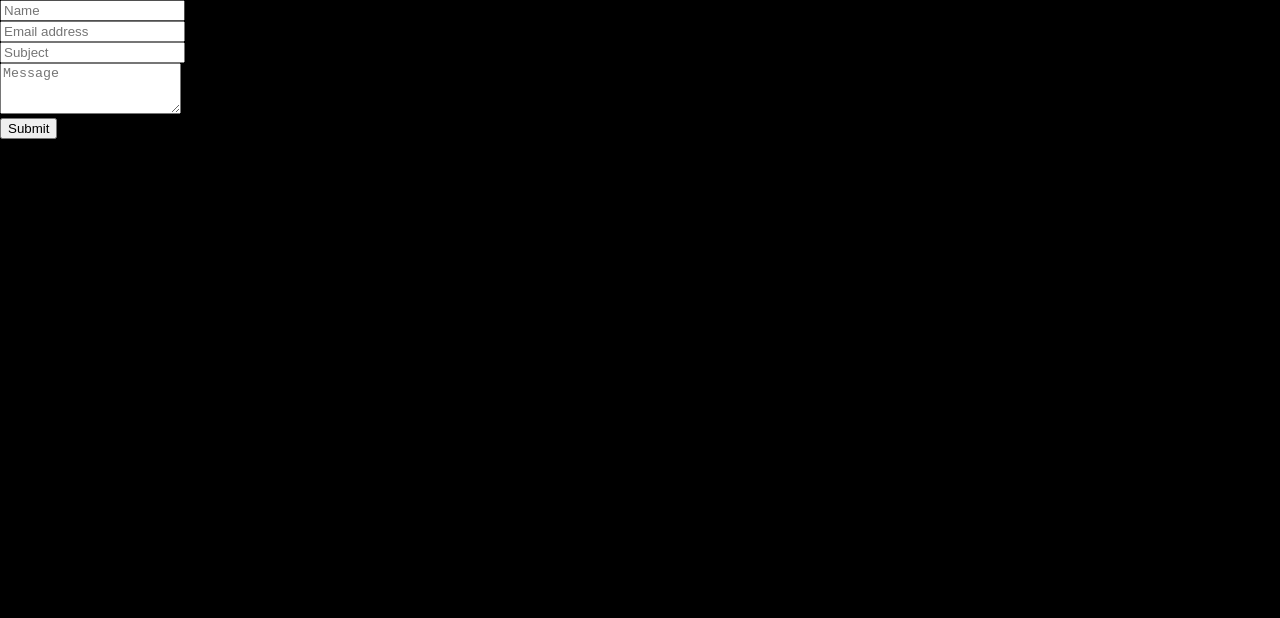
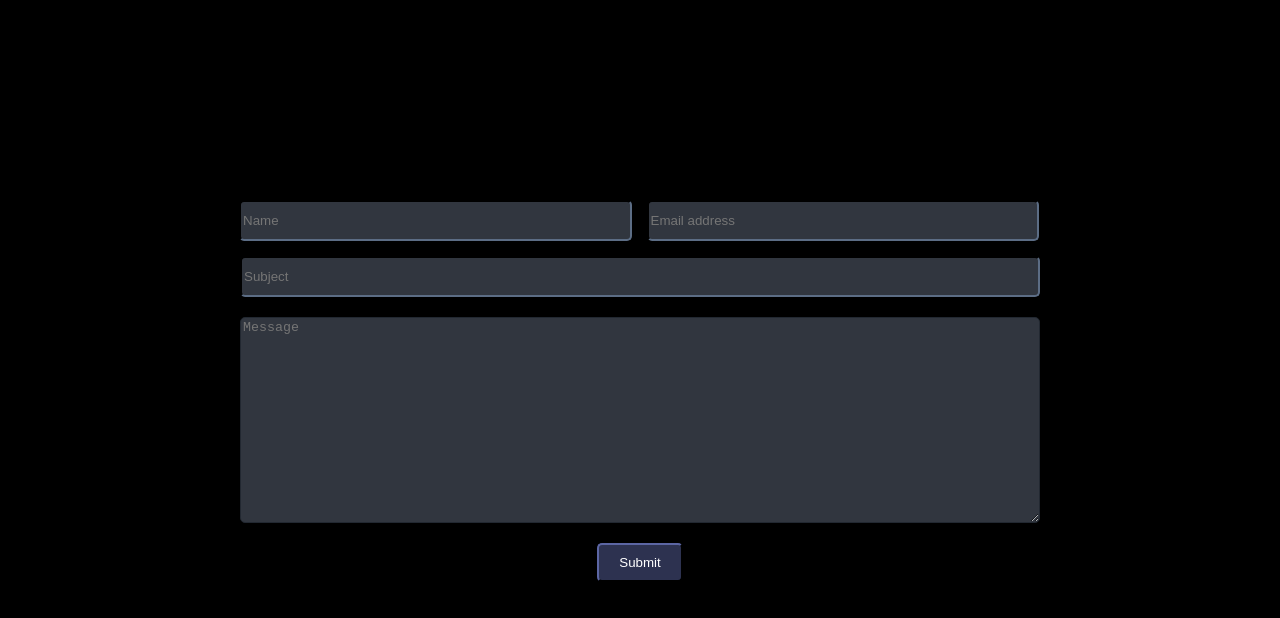
Before and after one commit to dbo-keeganpatton/React.js_personal_site, a React (Create React App) app: page /contact in a window 1280 px wide. Shown: the top 618 px of the page. Built offline with nearby package versions, Linux system fonts and the light colour scheme.

Commit message:
add contact page and CSS

```diff
--- a/src/App.js
+++ b/src/App.js
@@ -1,6 +1,6 @@
 import React from 'react';
 import { StrictMode } from 'react';
-import './App.css';
+import './MainPage.css';
 import AppRoutes from "./Routes";
 
 
--- /dev/null
+++ b/src/ContactForm.css
@@ -0,0 +1,99 @@
+/******************************
+	  App Style and Fonts
+******************************/
+.body {
+    display: flex;
+    justify-content: center; /* Centers horizontally */
+    align-items: center; /* Centers vertically */
+    height: 100vh;
+    width: 100vw;
+}
+
+form {
+    display: flex;
+    flex-direction: column;
+    align-items: center;
+    height: 50%;
+	width: 100%;
+    max-width: 800px;
+}
+
+.row {
+    display: flex;
+    width: 100%;
+    justify-content: space-between;
+    margin-bottom: 15px;
+	margin-right: 2px;
+}
+
+.col1 {
+    display: flex;
+    flex-direction: column;
+    width: 50%;
+	padding-right: 15px;
+	height: 100%;
+}
+
+.col1_1 {
+    display: flex;
+    flex-direction: column;
+    width: 50%;
+	height: 100%;
+}
+
+.col2 {
+    display: flex;
+    flex-direction: column;
+    width: 100%;
+}
+
+.col3 {
+    display: flex;
+    flex-direction: column;
+    width: 100%;
+	margin-top: 20px;
+}
+
+
+textarea {
+	color: white;
+	background: #31363F;
+	border-radius: 5px;
+	border-color: #222831;
+	height: 200px;
+	outline: none;
+}
+
+input {
+	color: white;
+	background: #31363F;
+	border-radius: 5px;
+	border-color: #222831;
+	height: 35px;
+	outline: none;
+}
+
+
+
+.errorMessage {
+    color: red;
+    font-size: 12px;
+}
+
+.submit-btn {
+    background-color: #2D3250;
+    color: white;
+    padding: 10px 20px;
+    border-radius: 5px;
+	border-color: #2D3250;
+    cursor: pointer;
+    margin-top: 20px;
+}
+
+.alert {
+    margin-top: 20px;
+    width: 100%;
+	color: white;
+	text-align: center;
+	margin-bottom: 5px;
+}
--- a/src/pages/contactForm.js
+++ b/src/pages/contactForm.js
@@ -1,7 +1,9 @@
-
 import { useForm } from 'react-hook-form';
 import emailjs from 'emailjs-com';
 import { useState } from 'react';
+import "../ContactForm.css";
+
+
 
 const ContactForm = () => {
     const {
@@ -18,25 +20,18 @@ const ContactForm = () => {
         type: '',
     });
 
-  // Shows alert message for form submission feedback
     const toggleAlert = (message, type) => {
         setAlertInfo({ display: true, message, type });
-
-    // Hide alert after 5 seconds
         setTimeout(() => {
             setAlertInfo({ display: false, message: '', type: '' });
         }, 5000);
     };
 
-  // Function called on submit that uses emailjs to send email of valid contact form
     const onSubmit = async (data) => {
-    // Destructure data object
         const { name, email, subject, message } = data;
         try {
-      // Disable form while processing submission
             setDisabled(true);
 
-      // Define template params
             const templateParams = {
                 name,
                 email,
@@ -44,56 +39,36 @@ const ContactForm = () => {
                 message,
             };
 
-      // Use emailjs to email contact form data
             await emailjs.send(
-        process.env.REACT_APP_SERVICE_ID,
-        process.env.REACT_APP_TEMPLATE_ID,
+                process.env.REACT_APP_EMAILJS_SERVICE_ID,
+                process.env.REACT_APP_EMAILJS_TEMPLATE_ID,
                 templateParams,
-        process.env.REACT_APP_PUBLIC_KEY
+                process.env.REACT_APP_EMAILJS_PUBLIC_KEY
             );
 
-      // Display success alert
             toggleAlert('Form submission was successful!', 'success');
         } catch (e) {
             console.error(e);
-      // Display error alert
             toggleAlert('Uh oh. Something went wrong.', 'danger');
         } finally {
-      // Re-enable form submission
             setDisabled(false);
-      // Reset contact form fields after submission
             reset();
         }
     };
 
+
+
 	return (
-    <div className='ContactForm'>
-      <div className='container'>
-        <div className='row'>
-          <div className='col-12 text-center'>
-            <div className='contactForm'>
+        <div className='body'>
             <form id='contact-form' onSubmit={handleSubmit(onSubmit)} noValidate>
-                {/* Alert Message */}
                 {alertInfo.display && (
-                  <div
-                    className={`alert alert-${alertInfo.type} alert-dismissible mt-5`}
-                    role='alert'
-                  >
+                    <div className={`alert alert-${alertInfo.type} alert-dismissible`} role='alert'>
                         {alertInfo.message}
-                    <button
-                      type='button'
-                      className='btn-close'
-                      data-bs-dismiss='alert'
-                      aria-label='Close'
-                      onClick={() =>
-                        setAlertInfo({ display: false, message: '', type: '' })
-                      } // Clear the alert when close button is clicked
-                    ></button>
                     </div>
                 )}
-                {/* Row 1 of form */}
-                <div className='row formRow'>
-                  <div className='col-6'>
+
+                <div className='row'>
+                    <div className='col1'>
                         <input
                             type='text'
                             name='name'
@@ -104,13 +79,13 @@ const ContactForm = () => {
                                     message: 'Please use 30 characters or less'
                                 }
                             })}
-                      className='form-control formInput'
                             placeholder='Name'
                             disabled={disabled}
-                    ></input>
-                    {errors.name && <span className='errorMessage'>{errors.name.message}</span>}
+                        />
+                        {errors.name && <span>{errors.name.message}</span>}
                     </div>
-                  <div className='col-6'>
+
+                    <div className='col1_1'>
                         <input
                             type='email'
                             name='email'
@@ -118,18 +93,14 @@ const ContactForm = () => {
                                 required: true,
                                 pattern: /^[a-zA-Z0-9.!#$%&’*+/=?^_`{|}~-]+@[a-zA-Z0-9-]+(?:\.[a-zA-Z0-9-]+)*$/
                             })}
-                      className='form-control formInput'
                             placeholder='Email address'
                             disabled={disabled}
-                    ></input>
-                    {errors.email && (
-                      <span className='errorMessage'>Please enter a valid email address</span>
-                    )}
+                        />
+                        {errors.email && <span className='errorMessage'>Please enter a valid email address</span>}
                     </div>
                 </div>
-                {/* Row 2 of form */}
-                <div className='row formRow'>
-                  <div className='col'>
+
+                <div className='col2'>
                     <input
                         type='text'
                         name='subject'
@@ -140,40 +111,30 @@ const ContactForm = () => {
                                 message: 'Subject cannot exceed 75 characters'
                             }
                         })}
-                      className='form-control formInput'
                         placeholder='Subject'
                         disabled={disabled}
-                    ></input>
-                    {errors.subject && (
-                      <span className='errorMessage'>{errors.subject.message}</span>
-                    )}
+                    />
+                    {errors.subject && <span className='errorMessage'>{errors.subject.message}</span>}
                 </div>
-                </div>
-                {/* Row 3 of form */}
-                <div className='row formRow'>
-                  <div className='col'>
+
+                <div className='col3'>
                     <textarea
                         rows={3}
                         name='message'
                         {...register('message', {
                             required: true
                         })}
-                      className='form-control formInput'
                         placeholder='Message'
                         disabled={disabled}
                     ></textarea>
                     {errors.message && <span className='errorMessage'>Please enter a message</span>}
                 </div>
-                </div>
+
                 <button className='submit-btn' type='submit' disabled={disabled}>
                     Submit
                 </button>
             </form>
         </div>
-          </div>
-        </div>
-      </div>
-    </div>
     );
 };
 
--- a/src/pages/mainPage.js
+++ b/src/pages/mainPage.js
@@ -1,6 +1,6 @@
 import React from 'react';
 import Typewriters from "../components/typewriter.js";
-import '../App.css';
+import '../MainPage.css';
 
 // Image Asset Imports
 import topCorner from "../assets/corner.svg"
```
Also changed, not shown: src/components/contactForm.js (deleted, +0 -51 lines), src/MainPage.css (renamed from src/App.css), src/assets/mail.svg (added). Lines whose indentation alone changed are shown as unchanged.
